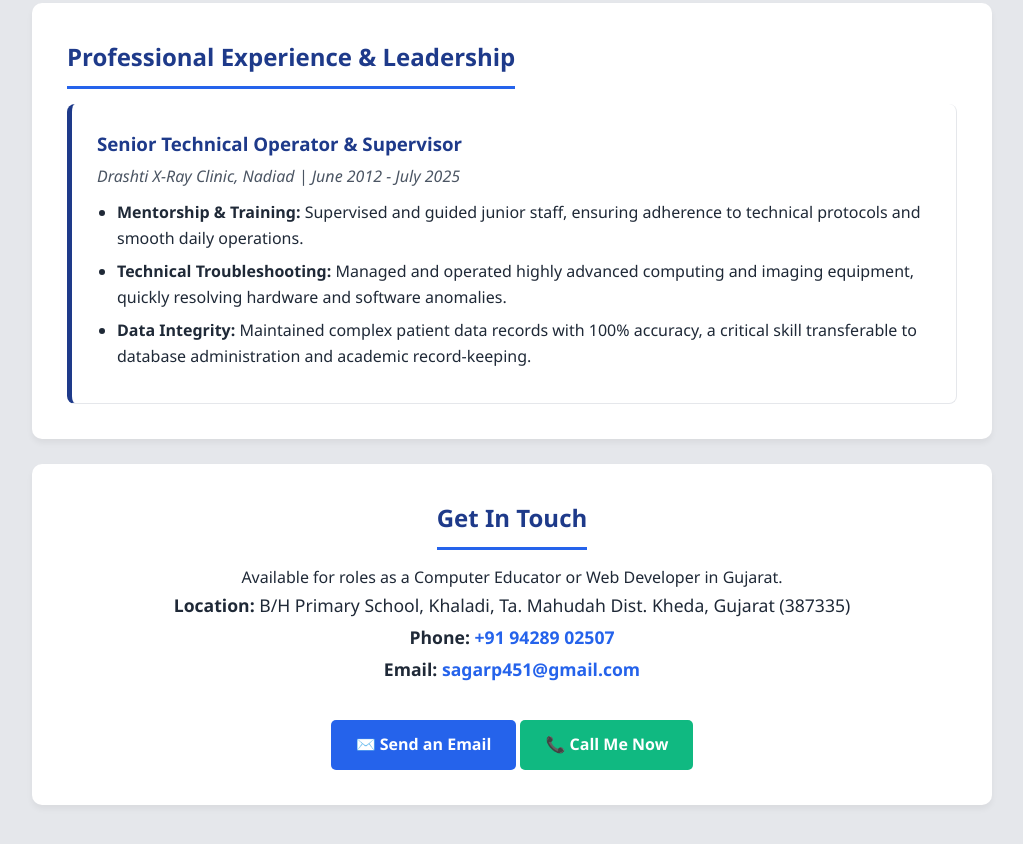
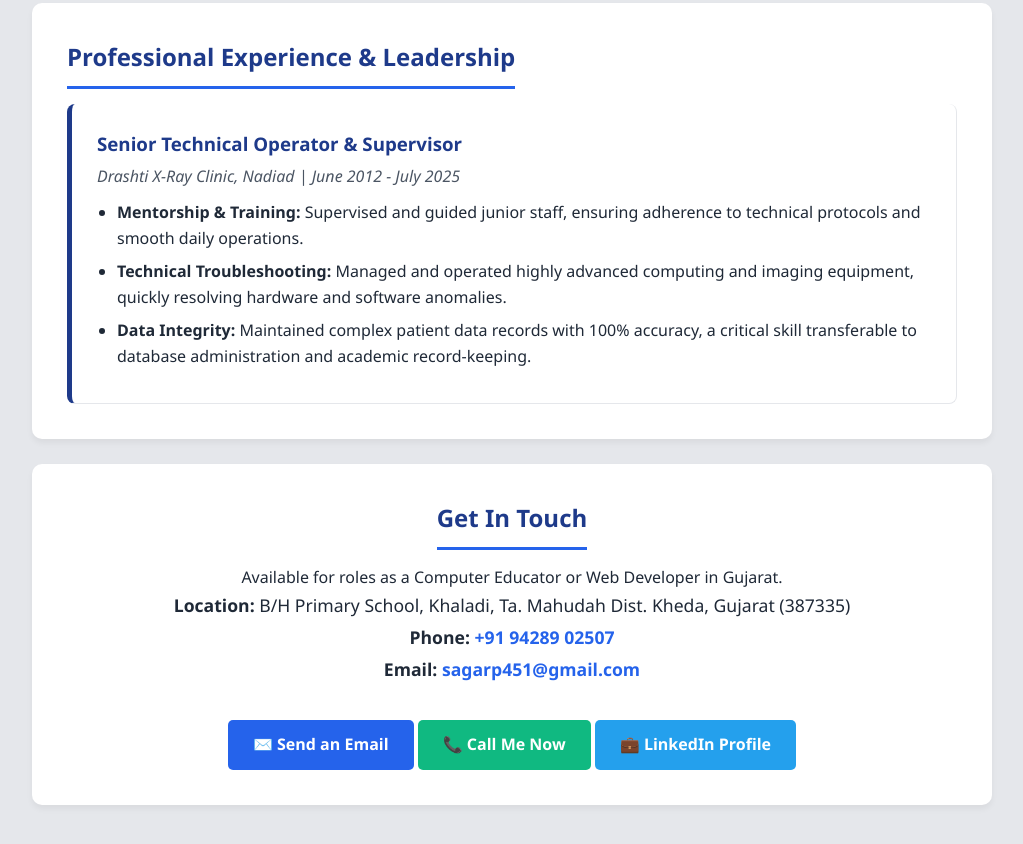
Before and after one commit to SagarPatel1290/Portfolio, a plain HTML site: page index.html in a window 1280 px wide. Shown: the part 2453-3297 px from the top of the page, without its empty margins (128-1151 px from the left). Drawn offline with Linux system fonts and the light colour scheme.

Commit message:
first commit

```diff
--- a/index.html
+++ b/index.html
@@ -310,6 +310,7 @@
 
         <a href="mailto:sagarp451@gmail.com" class="btn">✉️ Send an Email</a>
         <a href="tel:+919428902507" class="btn" style="background-color: #10b981;">📞 Call Me Now</a>
+        <a href="https://www.linkedin.com/in/sagar-patel-dev" target="_blank" class="btn" style="background-color: #24A0ED;">💼 LinkedIn Profile</a>
     </section>
 
 </div>
```
Also changed, not shown: LinkedIn Banner.png (added), Screenshot 2026-02-15 192207.png (added), 1 other file.
